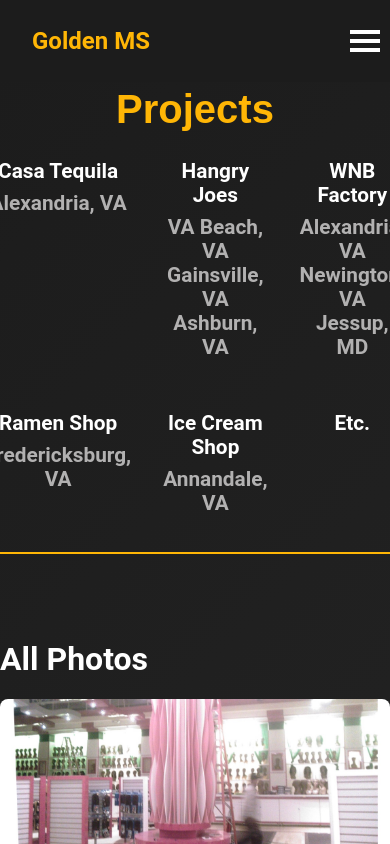
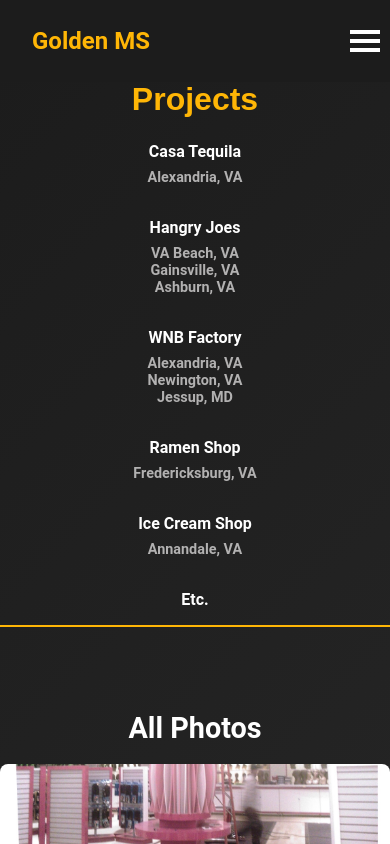
Before and after one commit to aaronmpark/interior-design-portfolio, a Vue app: page /#/projects in a window 390 px wide. Shown: the top 844 px of the page. Built offline with nearby package versions, Linux system fonts and the light colour scheme.

Commit message:
fix projects on mobile

```diff
--- a/src/components/Projects.vue
+++ b/src/components/Projects.vue
@@ -296,4 +296,42 @@
   color: inherit;
 }
 
+@media (max-width: 768px) {
+  .project-list h1 {
+    font-size: 2rem;
+  }
+
+  .project-grid {
+    grid-template-columns: 1fr;
+    gap: 1.5rem;
+  }
+
+  .project-item {
+    font-size: 1rem;
+    text-align: center;
+  }
+
+  .project-item ul {
+    padding: 0;
+    margin: 0.5rem 0;
+  }
+
+  .project-item .location {
+    font-size: 0.9rem;
+  }
+
+  .project-collage h1 {
+    font-size: 1.8rem;
+    text-align: center;
+  }
+
+  .collage {
+    grid-template-columns: repeat(auto-fill, minmax(200px, 1fr));
+    gap: 1rem;
+  }
+
+  .collage-image {
+    height: 200px;
+  }
+}
 </style>
```
